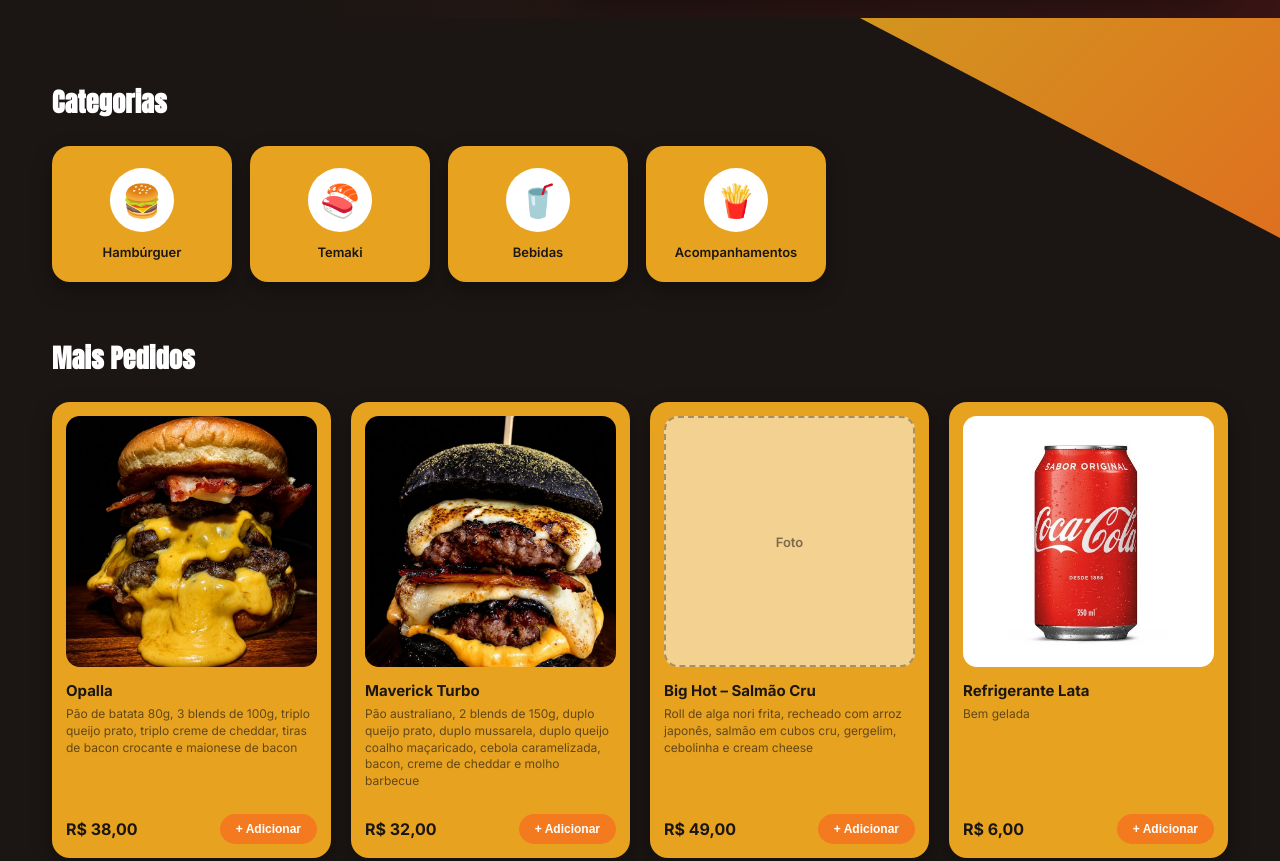
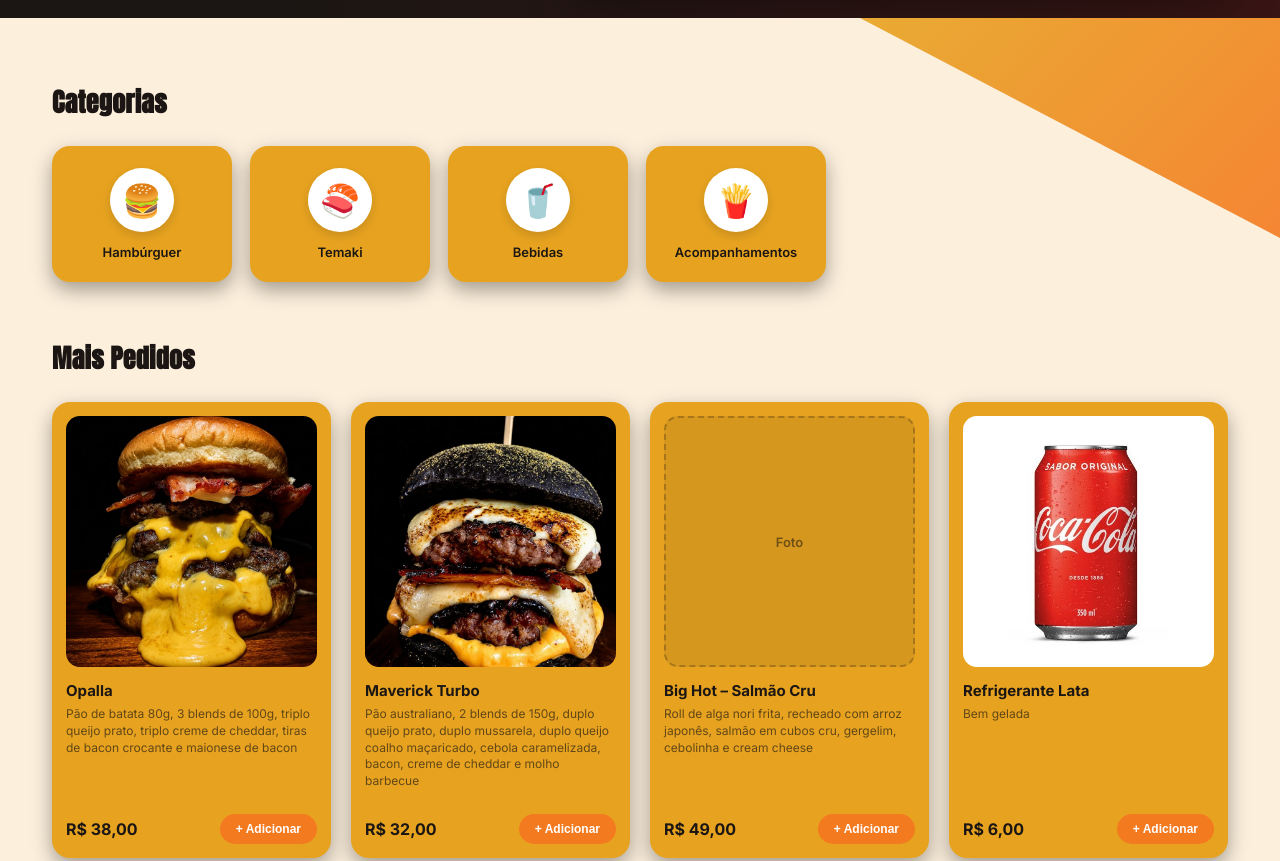
Before and after one commit to rowty/garage-burguer, a website: page index.html in a window 1280 px wide. Shown: the part 811-1672 px from the top of the page. Drawn offline with Linux system fonts and the light colour scheme.

Commit message:
Fundo claro (creme) na seção de categorias/mais pedidos
Co-Authored-By: Claude Sonnet 5 <noreply@anthropic.com>

```diff
--- a/css/style.css
+++ b/css/style.css
@@ -4,6 +4,7 @@
   --gold: #E7A320;
   --red: #D22630;
   --white: #FFFFFF;
+  --cream: #FCEFDC;
 }
 
 * { box-sizing: border-box; margin: 0; padding: 0; }
@@ -198,10 +199,28 @@ body {
 
 .menu-preview {
   position: relative;
-  background: var(--bg-dark);
-  color: var(--white);
+  background: var(--cream);
+  color: var(--bg-dark);
   padding: 64px 0 80px;
   overflow: hidden;
+}
+
+.menu-preview .section-head h2 {
+  color: var(--bg-dark);
+}
+
+.menu-preview .view-all {
+  color: rgba(27,22,19,0.55);
+}
+
+.menu-preview .category-icon {
+  box-shadow: 0 4px 10px rgba(27,22,19,0.15);
+}
+
+.menu-preview .dish-photo-placeholder {
+  background: rgba(27,22,19,0.08);
+  border-color: rgba(27,22,19,0.25);
+  color: rgba(27,22,19,0.55);
 }
 
 .menu-section {
```
